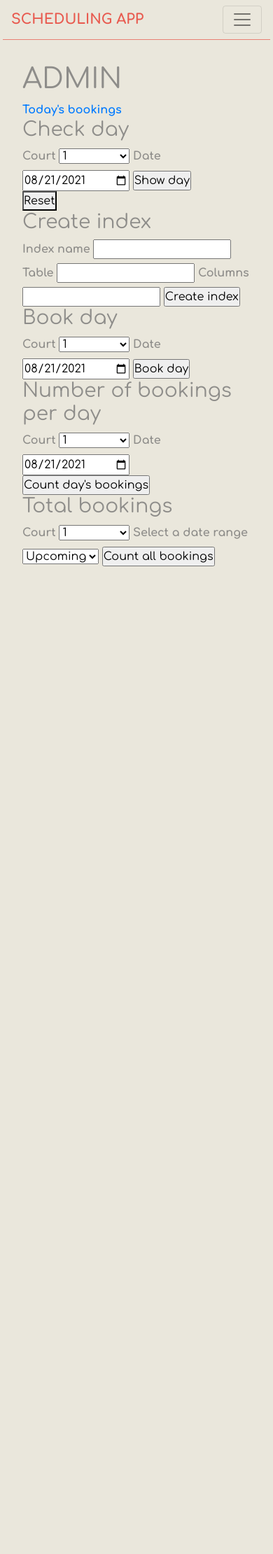
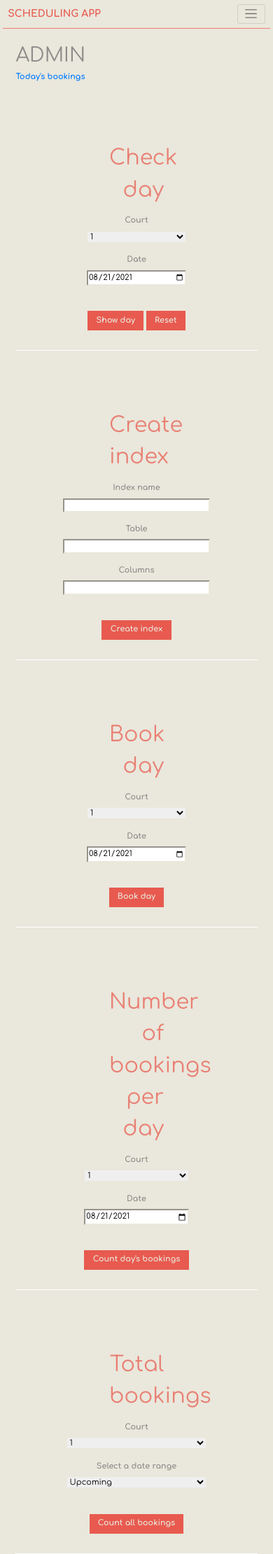
Before and after one commit to guiOsorio/Court-Scheduling-Platform, a Flask app: page /admin in a window 390 px wide. Shown: the whole page at 70% size. Before the commit the page ends 809 px from the top, so only its background shows below. Run offline with Flask 2, Linux system fonts and the light colour scheme; the visitor is signed in with stand-in values (Sample User, id 1); some libraries are stand-ins or nearby versions; some web fonts are replaced.

Commit message:
C:/Program Files/Git/admin partial styling

```diff
--- a/static/css/main.css
+++ b/static/css/main.css
@@ -29,11 +29,26 @@ h1, h2, h3, h4, h5, h6 {
   font-family: "Comfortaa", cursive, sans-serif;
 }
 
+@media (max-width: 1000px) {
+  html {
+    font-size: 90%;
+  }
+}
+@media (max-width: 850px) {
+  html {
+    font-size: 80%;
+  }
+}
+@media (max-width: 750px) {
+  html {
+    font-size: 70%;
+  }
+}
 .form {
-  margin-top: 5rem;
   display: flex;
 }
 .form__standard {
+  margin-top: 5rem;
   align-items: center;
   justify-content: center;
 }
@@ -41,6 +56,22 @@ h1, h2, h3, h4, h5, h6 {
   transform: translate(-25%, 30%);
   font-size: 3.5rem;
   color: #E98074;
+}
+.form__multiple {
+  align-items: center;
+  justify-content: center;
+  border-bottom: 1px solid #FFF;
+  padding: 2.5rem 0;
+}
+.form__multiple__title {
+  width: 20vw;
+  float: right;
+}
+.form__multiple__title h3 {
+  font-size: 2.7rem;
+  color: #E98074;
+  text-align: end;
+  line-height: 1.5;
 }
 .form-field {
   padding: 0.7rem 0;
@@ -58,7 +89,7 @@ h1, h2, h3, h4, h5, h6 {
   text-align: center;
   transform: translateX(10%);
 }
-.form-btn button {
+.form-btn input[type=submit], .form-btn button {
   padding: 0.5rem 1.1rem;
   border: none;
   background-color: #E85A4F;
@@ -66,10 +97,40 @@ h1, h2, h3, h4, h5, h6 {
   font-weight: bold;
 }
 
+.reset-form {
+  display: inline;
+}
+
 input:focus, select:focus {
   outline-color: #E98074;
 }
 
+@media (max-width: 750px) {
+  .form {
+    margin-top: 8rem;
+  }
+}
+@media (max-width: 650px) {
+  .form {
+    flex-direction: column;
+    margin-top: 5rem;
+  }
+  .form__standard__title {
+    transform: translate(0, 0);
+    margin-bottom: 3rem;
+  }
+  .form-btn {
+    transform: translateX(0);
+  }
+}
+@media (max-width: 400px) {
+  .form-field label {
+    width: 100%;
+  }
+  .form-field input, .form-field select {
+    width: 100%;
+  }
+}
 .ownalert-success {
   background-color: #399d61;
   color: white;
--- a/static/sass/_base.scss
+++ b/static/sass/_base.scss
@@ -28,3 +28,21 @@ body {
 h1, h2, h3, h4, h5, h6 {
     font-family: 'Comfortaa', cursive, sans-serif;
 }
+
+@media (max-width: 1000px) {
+    html {
+        font-size: 90%;
+    }
+}
+
+@media (max-width: 850px) {
+    html {
+        font-size: 80%;
+    }
+}
+
+@media (max-width: 750px) {
+    html {
+        font-size: 70%;
+    }
+}
--- a/static/sass/_components.scss
+++ b/static/sass/_components.scss
@@ -1,8 +1,8 @@
 .form {
-    margin-top: 5rem;
     display: flex;
 
     &__standard {
+        margin-top: 5rem;
         align-items: center;
         justify-content: center;
 
@@ -10,6 +10,24 @@
             transform: translate(-25%, 30%);
             font-size: 3.5rem;
             color: $color-primary-light;
+        }
+    }
+
+    &__multiple {
+        align-items: center;
+        justify-content: center;
+        border-bottom: 1px solid $color-white;
+        padding: 2.5rem 0;
+
+        &__title {
+            width: 20vw;
+            float: right;
+            & h3 {
+                font-size: 2.7rem;
+                color: $color-primary-light;
+                text-align: end;
+                line-height: 1.5;
+            }
         }
     }
 
@@ -32,7 +50,7 @@
         text-align: center;
         transform: translateX(10%);
 
-        & button {
+        & input[type="submit"], button {
             padding: .5rem 1.1rem;
             border: none;
             background-color: $color-primary;
@@ -42,6 +60,47 @@
     }
 }
 
+.reset-form {
+    display: inline;
+}
+
 input:focus, select:focus {
     outline-color: $color-primary-light;
 }
+
+@media (max-width: 750px) {
+    .form {
+        margin-top: 8rem;
+    }
+}
+
+
+@media (max-width: 650px) {
+    .form {
+        flex-direction: column;
+        margin-top: 5rem;
+
+        &__standard__title {
+            transform: translate(0, 0);
+            margin-bottom: 3rem;
+        }
+
+        &-btn {
+            transform: translateX(0);
+        }
+    }
+}
+
+@media (max-width: 400px) {
+    .form {
+        &-field {
+            & label {
+                width: 100%;
+            }
+
+            & input, select {
+                width: 100%;
+            }
+        }
+    }
+}
--- a/templates/admin.html
+++ b/templates/admin.html
@@ -6,23 +6,34 @@
 
     <a href="/today">Today's bookings</a>
 
+
+    <div class="form form__multiple">
+        <div class="form__multiple__title">
             <h3>Check day</h3>
-
+        </div>
         <form action="/admin" method="POST">
             {{ form_court_date.csrf_token }}
 
+            <div class="form-field">
                 {{ form_court_date.court.label }}
                 {{ form_court_date.court }}
+            </div>
 
+            <div class="form-field">
                 {{ form_court_date.date.label }}
                 {{ form_court_date.date }}
+            </div>
 
+            <div class="form-btn">
                 <input type="submit" id="show_day" name="show_day" value="Show day">
-    </form>
-
+                <div class="reset-form">
                     <form action="/admin" method="GET">
                         <button>Reset</button>
                     </form>
+                </div>
+            </div>
+        </form>
+    </div>
 
     {% if msg %}
     <h5>{{ msg }}</h5>
@@ -38,7 +49,6 @@
         <li>Court - {{b[4] }}</li>
         <li>People playing - {{ b[5] }}</li>
     </ul>
-
     <form action="/api/deletebooking" method="POST">
         <input type="hidden" name="id" value="{{ b[6] }}">
         <input type="submit" id="admin_delete_booking" name="admin_delete_booking" value="Delete booking">
@@ -46,48 +56,78 @@
     {% endfor %}
     {% endif %}
 
+
+    <div class="form form__multiple">
+        <div class="form__multiple__title">
             <h3>Create index</h3>
-
+        </div>
         <form action="/api/createindex" method="POST" autocomplete="off">
+            <div class="form-field">
                 <label for="name">Index name</label>
                 <input type="text" name="name" id="name">
+            </div>
 
+            <div class="form-field">
                 <label for="table">Table</label>
                 <input type="text" name="table" id="table">
+            </div>
 
+            <div class="form-field">
                 <label for="columns">Columns</label>
                 <input type="text" name="columns" id="columns">
+            </div>
 
+            <div class="form-btn">
                 <input type="submit" id="create_index" name="create_index" value="Create index">
+            </div>
         </form>
+    </div>
 
+    <div class="form form__multiple">
+        <div class="form__multiple__title">
             <h3>Book day</h3>
-
+        </div>
         <form action="/api/bookalday" method="POST">
             {{ form_court_date.csrf_token }}
 
+            <div class="form-field">
                 {{ form_court_date.court.label }}
                 {{ form_court_date.court}}
+            </div>
 
+            <div class="form-field">
                 {{ form_court_date.date.label }}
                 {{ form_court_date.date }}
+            </div>
 
+            <div class="form-btn">
                 <input type="submit" name="book_day" id="book_day" value="Book day">
+            </div>
         </form>
+    </div>
 
-    <h3>Number of bookings per day</h3>
-
+    <div class="form form__multiple">
+        <div class="form__multiple__title">
+            <h3 class="form__multiple__title">Number of bookings per day</h3>
+        </div>
         <form action="/admin" method="POST">
             {{ form_court_date.csrf_token }}
 
+            <div class="form-field">
                 {{ form_court_date.court.label }}
                 {{ form_court_date.court}}
+            </div>
 
+            <div class="form-field">
                 {{ form_court_date.date.label }}
                 {{ form_court_date.date }}
+            </div>
 
+            <div class="form-btn">
                 <input type="submit" name="count_day_bookings" id="count_day_bookings" value="Count day's bookings">
+            </div>
         </form>
+    </div>
 
     {% if day_count and selected_date_str %}
         {% if court %}
@@ -103,22 +143,33 @@
         {% endif %}
     {% endif %}
 
+    <div class="form form__multiple">
+        <div class="form__multiple__title">
             <h3>Total bookings</h3>
-
+        </div>
         <form action="/admin" method="POST">
+            <div class="form-field">
                 <label for="court">Court</label>
                 <select name="court" id="court">
                     {% for court in courts_all %}
                     <option value="{{ court }}">{{ court }}</option>
                     {% endfor %}
                 </select>
+            </div>
+
+            <div class="form-field">
                 <label for="range">Select a date range</label>
                 <select name="range" id="range">
                     <option value="upcoming">Upcoming</option>
                     <option value="total">Total</option>
                 </select>
+            </div>
+
+            <div class="form-btn">
                 <input type="submit" name="count_all_bookings" id="count_all_bookings" value="Count all bookings">
+            </div>
         </form>
+    </div>
 
     {% if total_count or total_count == 0 %}
         {% if court == "All courts" %}
--- a/templates/layout.html
+++ b/templates/layout.html
@@ -23,9 +23,6 @@
     <!-- http://getbootstrap.com/docs/4.5/ -->
     <script src="https://code.jquery.com/jquery-3.5.1.slim.min.js" integrity="sha384-DfXdz2htPH0lsSSs5nCTpuj/zy4C+OGpamoFVy38MVBnE+IbbVYUew+OrCXaRkfj" crossorigin="anonymous"></script>
     <script src="https://cdn.jsdelivr.net/npm/bootstrap@4.5.3/dist/js/bootstrap.bundle.min.js" integrity="sha384-ho+j7jyWK8fNQe+A12Hb8AhRq26LrZ/JpcUGGOn+Y7RsweNrtN/tE3MoK7ZeZDyx" crossorigin="anonymous"></script>
-
-    <!-- jQuery -->
-    <script src="https://code.jquery.com/jquery-3.6.0.min.js" integrity="sha256-/xUj+3OJU5yExlq6GSYGSHk7tPXikynS7ogEvDej/m4=" crossorigin="anonymous"></script>
 
     <title>Scheduling Demo</title>
 </head>
--- a/templates/makebooking.html
+++ b/templates/makebooking.html
@@ -53,6 +53,7 @@
         // Get possibletimes array and possibletimesweekend array
         pts = {{ pts | tojson}}
         ptsw = {{ ptsw | tojson}}
+
 
         // Get all relevant fields
         let court_field = document.getElementById("court")
```
Also changed, not shown: app.py (+5 -9 lines), docs.txt (+12 -0 lines), templates/today.html (+26 -1 lines), 5 other files. Lines whose indentation alone changed are shown as unchanged.
